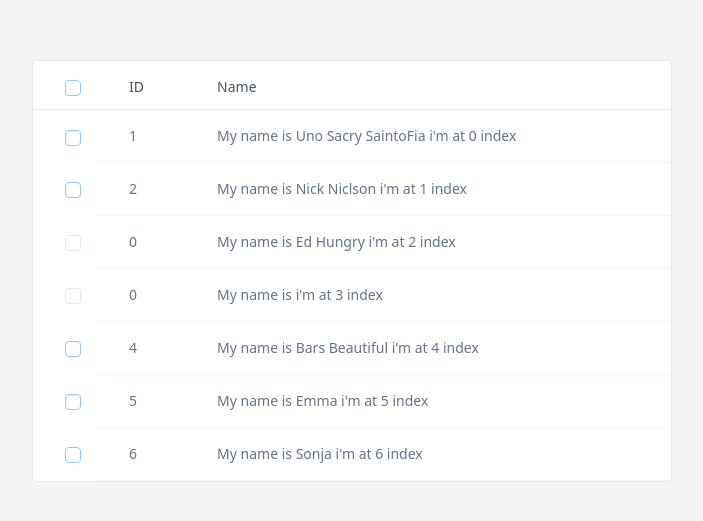
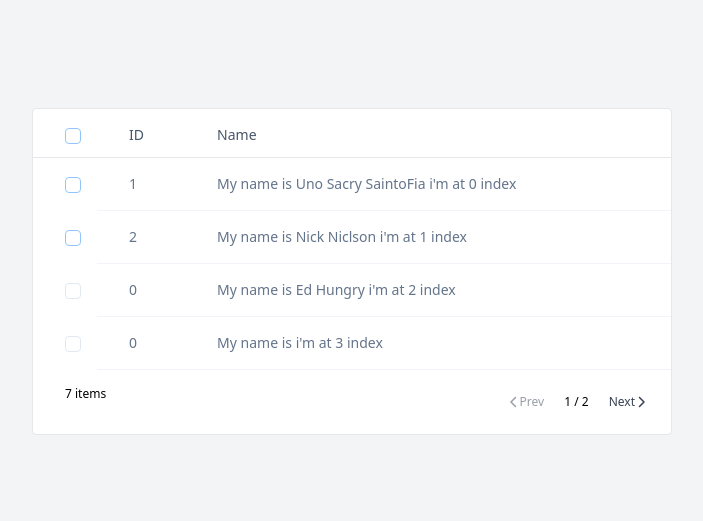
Before and after one commit to SaintMiner/vue-better-table, a Vue app: page / in a window 1280 px wide. Shown: the part 129-650 px from the top of the page, without its empty margins (288-991 px from the left). Built offline with nearby package versions, Linux system fonts and the light colour scheme.

Commit message:
Pagination

```diff
--- a/package.json
+++ b/package.json
@@ -9,6 +9,11 @@
     "preview": "vite preview"
   },
   "dependencies": {
+    "@fortawesome/fontawesome-svg-core": "^6.2.1",
+    "@fortawesome/free-brands-svg-icons": "^6.2.1",
+    "@fortawesome/free-regular-svg-icons": "^6.2.1",
+    "@fortawesome/free-solid-svg-icons": "^6.2.1",
+    "@fortawesome/vue-fontawesome": "^3.0.2",
     "@tailwindcss/forms": "^0.5.3",
     "autoprefixer": "^10.4.13",
     "postcss": "^8.4.19",
--- a/src/App.vue
+++ b/src/App.vue
@@ -8,6 +8,8 @@
         :data="tableData"
         :data-row-num="false"
         selectable
+        pagination
+        :paginationLimit="4"
         :objects-select="false"
         @rowClick="testRowClick"
       >
--- a/src/components/BetterTable.vue
+++ b/src/components/BetterTable.vue
@@ -24,6 +24,7 @@
 								@click="toggleSelectAll"
 							/>
 						</th>
+
 						<th
 							v-for="column in columns"
 							:key="column.name"
@@ -33,9 +34,10 @@
 						</th>
 					</tr>
 				</thead>
+
 				<tbody>
 					<tr
-						v-for="(row, index) in rows"
+						v-for="(row, index) in paginatedRows"
 						:key="row[keyColumn]"
 						@click="rowClick(row, index)"
 						class="hover:bg-gray-200"
@@ -53,6 +55,7 @@
 								v-model="selectedRows"
 							/>
 						</td>
+
 						<td
 							v-for="column in columns"
 							:key="column.name"
@@ -70,6 +73,36 @@
 					</tr>
 				</tbody>
 			</table>
+
+			<div class="p-4 pl-8 flex justify-between">
+				<div class="text-xs">{{ data?.length ?? 0 }} items</div>
+
+				<div class="flex" v-if="pagination">
+					<button
+						@click="prevPage"
+						:disabled="this.page === 1"
+						data-tooltip-target="default-button-example-mobile-tooltip"
+						class="disabled:opacity-50 m-1 flex items-center p-1 text-xs font-medium text-gray-700 bg-white rounded-lg toggle-mobile-view enabled:hover:text-blue-700"
+					>
+						<fa icon="chevron-left" class="w-3 h-3" size="xs" />
+						<span> Prev </span>
+					</button>
+
+					<div class="text-xs m-auto mx-3">
+						{{ this.page }} / {{ this.pageCount }}
+					</div>
+
+					<button
+						@click="nextPage"
+						:disabled="this.page === this.pageCount"
+						data-tooltip-target="default-button-example-mobile-tooltip"
+						class="disabled:opacity-50 m-1 flex items-center p-1 text-xs font-medium text-gray-700 bg-white rounded-lg toggle-mobile-view enabled:hover:text-blue-700"
+					>
+						<span> Next </span>
+						<fa icon="chevron-right" class="w-3 h-3" size="xs" />
+					</button>
+				</div>
+			</div>
 		</div>
 	</div>
 </template>
@@ -82,6 +115,7 @@ export default {
 
 	data() {
 		return {
+			page: 1,
 			selectedRows: [],
 			search: null,
 		};
@@ -93,6 +127,17 @@ export default {
 			required: false,
 			default: [],
 		},
+
+		pagination: {
+			type: Boolean,
+			required: false,
+		},
+		paginationLimit: {
+			type: Number,
+			default: 5,
+			required: false,
+		},
+
 		structure: {
 			type: Array,
 		},
@@ -146,6 +191,19 @@ export default {
 			return columns;
 		},
 
+		paginatedRows() {
+			let rows = this.rows;
+
+			if (this.pagination && this.paginationLimit > 0) {
+				rows = rows.slice(
+					this.paginationLimit * (this.page - 1),
+					this.paginationLimit * this.page
+				);
+			}
+
+			return rows;
+		},
+
 		rows() {
 			let rows = this.data ?? [];
 			if (this.dataRowNum) {
@@ -174,6 +232,10 @@ export default {
 
 			return rows;
 		},
+
+		pageCount() {
+			return Math.ceil(this.rows.length / this.paginationLimit);
+		},
 	},
 
 	watch: {
@@ -186,6 +248,16 @@ export default {
 	},
 
 	methods: {
+		nextPage() {
+			if (this.page < this.pageCount) {
+				this.page++;
+			}
+		},
+
+		prevPage() {
+			if (this.page > 1) this.page--;
+		},
+
 		toggleSelectAll() {
 			const isSelected =
 				this.selectableRows.length === this.selectedRows.length;
--- /dev/null
+++ b/src/icons.js
@@ -0,0 +1,4 @@
+import { library } from '@fortawesome/fontawesome-svg-core'
+import { faChevronLeft, faChevronRight } from '@fortawesome/free-solid-svg-icons'
+
+library.add(faChevronRight, faChevronLeft)
--- a/src/main.js
+++ b/src/main.js
@@ -1,5 +1,9 @@
+import { FontAwesomeIcon } from '@fortawesome/vue-fontawesome'
 import { createApp } from 'vue'
 import './style.css'
 import App from './App.vue'
+import './icons.js'
 
-createApp(App).mount('#app')
+createApp(App)
+  .component('fa', FontAwesomeIcon)
+  .mount('#app')
```
Also changed, not shown: 1 other file (tests, documents, lock files or other folders).
